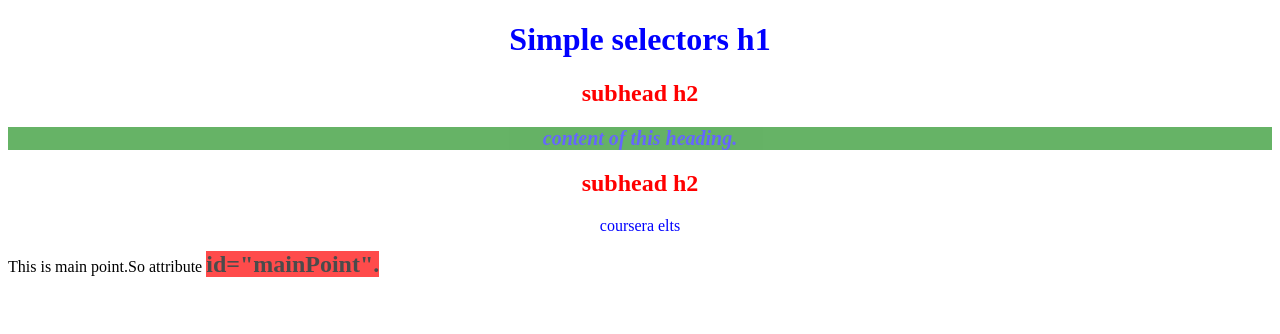
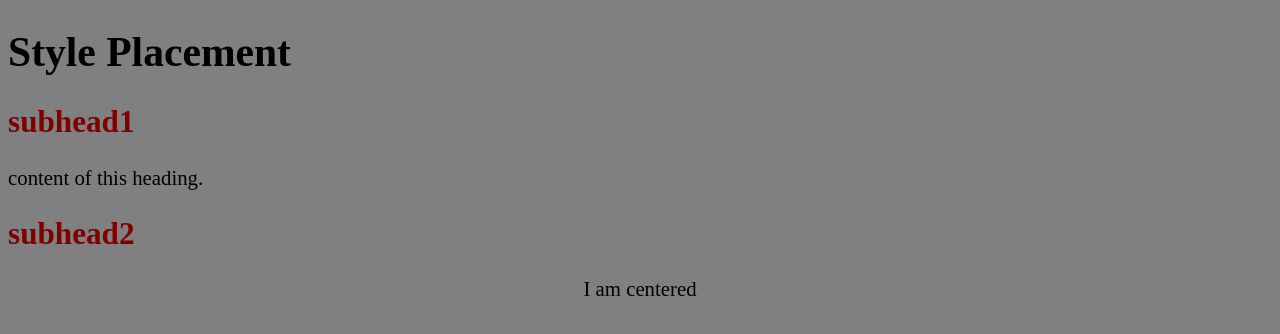
Before and after one commit to saloninaik03/coursera-test1, a plain HTML site: page index.html in a window 1280 px wide. Drawn offline with Linux system fonts and the light colour scheme.

Commit message:
13/07/20

```diff
--- a/index.html
+++ b/index.html
@@ -2,38 +2,20 @@
 <html>
 <head>
 	<meta charset="utf-8">
-	<title>Simple selectors!</title>
+	<title>Style Placement</title>
+	<link rel="stylesheet" href="style.css">
 	<style>
 	h2{
-       color:red;
-       text-align: center;
-   }
-   .highlight{
-   	font-size: 20px;
-   	font-weight: bold;
-   	font-style: italic;
-   	background-color: green;
-   	opacity: .6;
-   }
-   #mainPoint{
-   	font-size: 24px;
-   	font-weight: bold;
-   	background-color: red;
-   	opacity: .7;
-   }
-   p,h1{
-   	color: blue;
-   	text-align: center;;
+       color:maroon;
    }
 </style>
 </head>
 <body>
-<h1>Simple selectors h1</h1>
-<h2>subhead h2</h2>
-<p class="highlight"> content of this heading.</p>
-<h2>subhead h2</h2>
-<p>coursera elts</p>
-<div>This is main point.So attribute <span id="mainPoint"> id="mainPoint".</span>
+<h1>Style Placement</h1>
+<h2>subhead1</h2>
+<p> content of this heading.</p>
+<h2>subhead2</h2>
+<p style="text-align: center;">I am centered</p>
 </div>
 </body>
 </html>
--- /dev/null
+++ b/style.css
@@ -0,0 +1,4 @@
+body{
+	background-color: gray;
+	font-size: 130%;
+}
```
